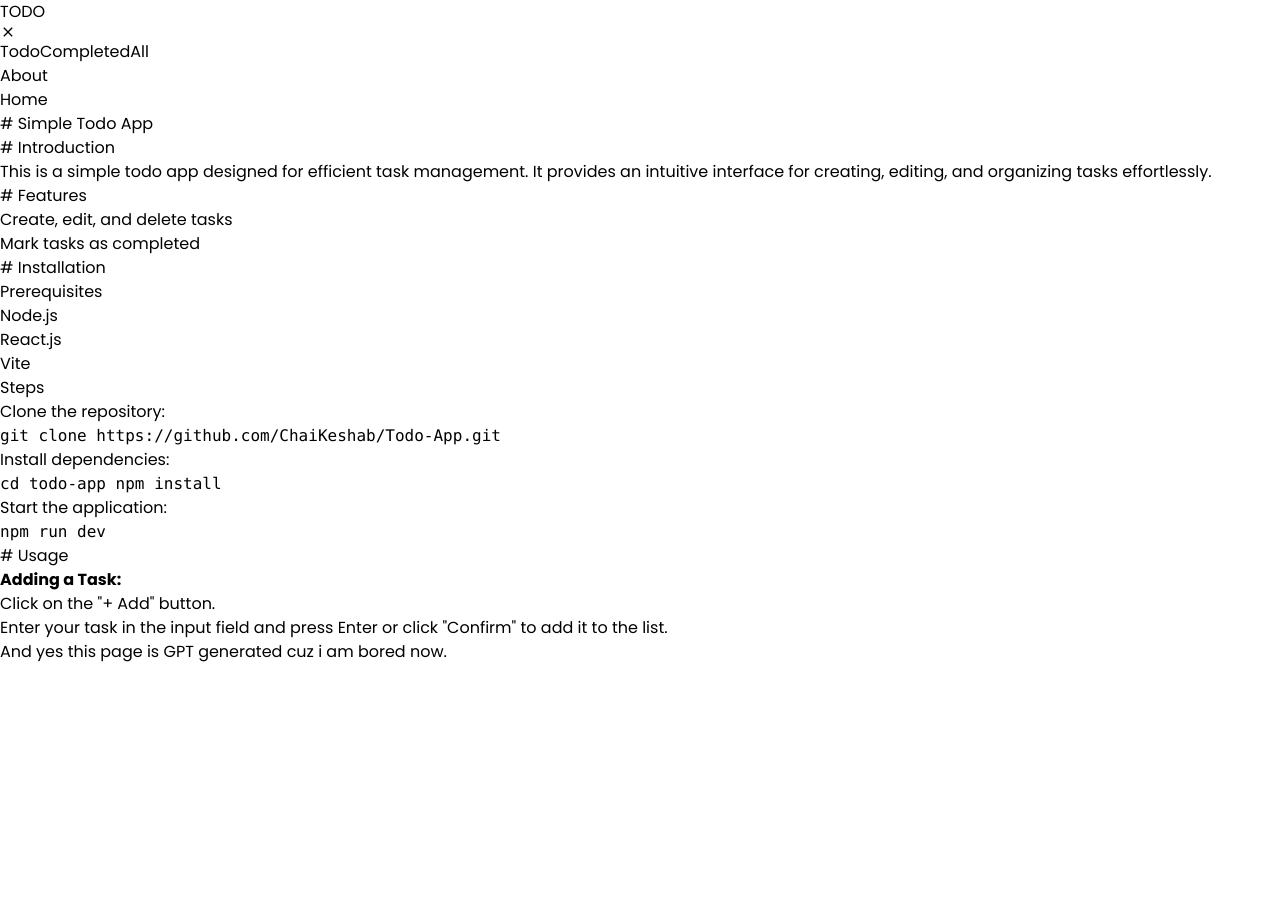
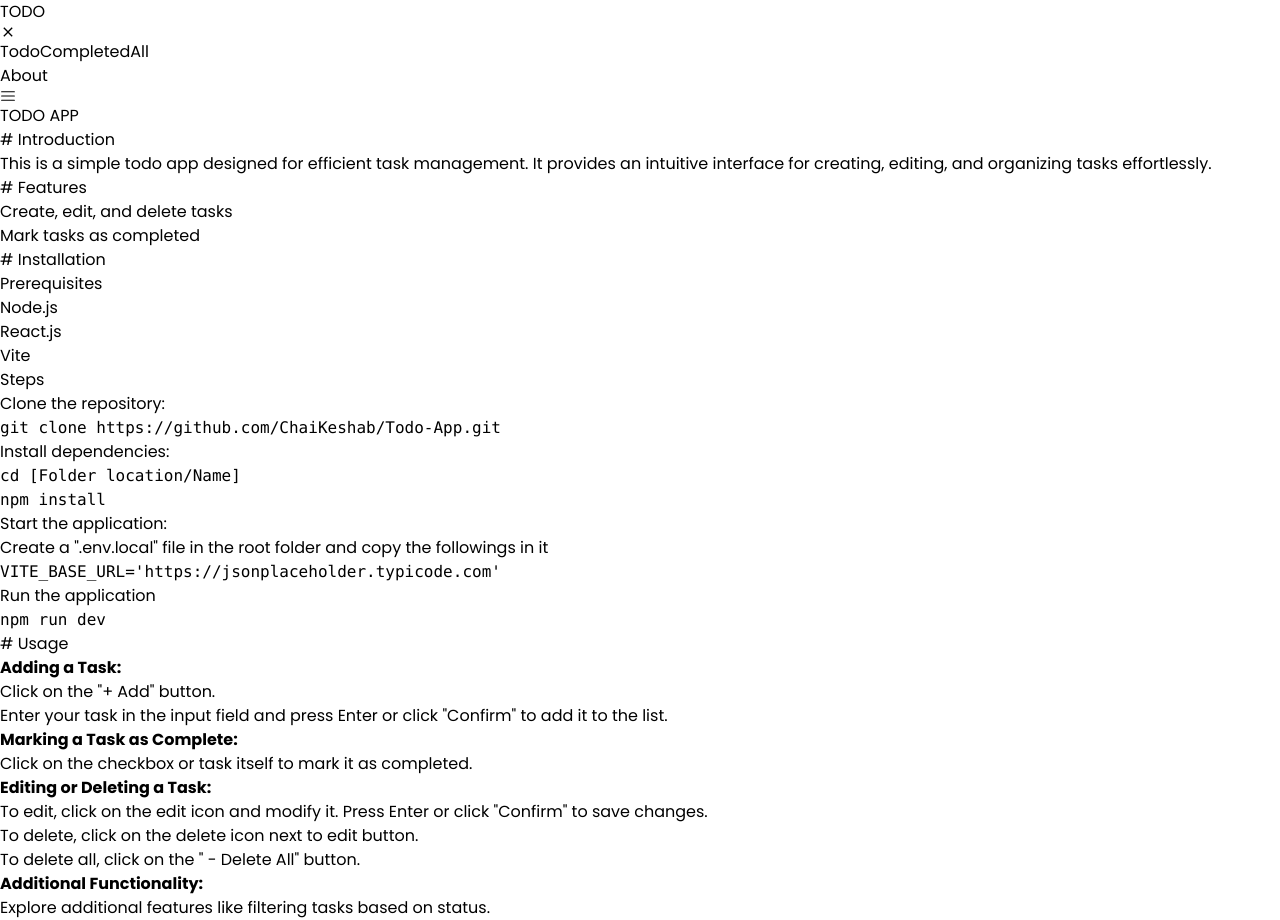
Before and after one commit to ChaiKeshab/Todo-App, a React (Vite) app: page /about in a window 1280 px wide. Before the commit the page ends 800 px from the top, so only its background shows below. Built offline with nearby package versions, Linux system fonts and the light colour scheme; no server answers.

Commit message:
About page

```diff
--- a/src/pages/About.jsx
+++ b/src/pages/About.jsx
@@ -1,35 +1,36 @@
-import { useNavigate } from "react-router-dom";
-import { Button } from '../components/index'
-import { filterType } from '../data/filterType'
 import { useDispatch } from "react-redux";
-import { setFilter } from '../redux/index'
+import useWindowResolution from '../hooks/useWindowResolution'
+import { RxHamburgerMenu } from "react-icons/rx";
+import { isSideBarOpen } from '../redux/index'
+
 
 const TodoApp = () => {
 
     const dispatch = useDispatch()
-    const navigate = useNavigate()
+    const windowSize = useWindowResolution();
+
+    const isLgScreen = windowSize.width >= 1024 ? true : false
 
     return (
-        <div className=" flex flex-col h-screen overflow-x-auto w-full pl-3 pb-5 mt-4 md:pl-7">
+        <div className="flex flex-col w-full p-2 mb-5">
 
-            <Button
-                onClick={() => {
-                    navigate('/')
-                    dispatch(setFilter(filterType.Todo))
-                }}
+            <div className={`${isLgScreen ? 'hidden' : 'flex'} max-h-[10vh] flex items-center py-5 justify-start`}>
+                <RxHamburgerMenu
+                    onClick={() => dispatch(isSideBarOpen())}
+                    className={`${isLgScreen ? 'hidden' : 'block'} text-xl hover:cursor-pointer`}
+                />
+                <h1 className={`mx-auto text-center text-2xl font-bold md:text-4xl`}>TODO APP</h1>
+            </div>
 
-                className=" px-4 py-2 bg-blue-400 w-fit text-white rounded-md"
-                label={'Home'}
-            />
-
-            <h1 className="text-3xl font-bold mb-4 text-center"># Simple Todo App</h1>
 
             <div className="bg-gray-100 p-6 rounded-md mb-6">
                 <h2 className="text-lg font-semibold mb-2"># Introduction</h2>
-                <p className="text-gray-700">
+                <p className="text-gray-700 text-justify">
                     This is a simple todo app designed for efficient task management. It provides an intuitive interface for creating, editing, and organizing tasks effortlessly.
                 </p>
             </div>
+
+
 
             <div className="bg-gray-100 p-6 rounded-md mb-6">
                 <h2 className="text-lg font-semibold mb-2"># Features</h2>
@@ -49,49 +50,100 @@ const TodoApp = () => {
                         <li>Vite</li>
                     </ul>
                 </div>
+
+
                 <div className="mt-4">
                     <h3 className="text-md font-semibold mb-1">Steps</h3>
                     <ol className="list-decimal list-inside text-gray-700">
                         <li>
                             Clone the repository:
-                            <pre>
-                                <code className="text-sm bg-gray-200 p-1 rounded-md">git clone https://github.com/ChaiKeshab/Todo-App.git</code>
-                            </pre>
+                            <div className=" bg-gray-200 p-2 my-1 rounded-md">
+                                <code className="text-sm">git clone https://github.com/ChaiKeshab/Todo-App.git </code>
+                            </div>
                         </li>
-                        <li>
+
+                        <li className="mt-3">
                             Install dependencies:
-                            <pre>
-                                <code className="text-sm bg-gray-200 p-1 rounded-md">
-                                    cd todo-app
+                            <div className=" bg-gray-200 p-2 my-1 rounded-md">
+
+                                <code className="text-sm">
+                                    cd [Folder location/Name]
+                                </code>
+
+                                <div></div>
+
+                                <code className="text-sm">
                                     npm install
                                 </code>
-                            </pre>
+
+                            </div>
                         </li>
-                        <li>
+
+
+
+                        <li className="mt-3">
                             Start the application:
-                            <pre>
+
+                            <ul className="my-2 list-disc list-inside text-gray-700">
+                                <li>Create a &quot;.env.local&quot; file in the root folder and copy the followings in it</li>
+                            </ul>
+
+                            <div className=" bg-gray-200 whitespace-normal break-words py-2 px-4 rounded-md">
+                                <code className="text-sm">
+                                    VITE_BASE_URL=&apos;https://jsonplaceholder.typicode.com&apos;
+                                </code>
+
+                            </div>
+
+                            <ul className="my-2 list-disc list-inside text-gray-700">
+                                <li>Run the application</li>
+                            </ul>
+
+                            <div className=" bg-gray-200 my-3 py-2 px-4 rounded-md">
                                 <code className="text-sm bg-gray-200 p-1 rounded-md">npm run dev</code>
-                            </pre>
+                            </div>
                         </li>
                     </ol>
                 </div>
             </div>
 
+
+
             <div className="bg-gray-100 p-6 rounded-md">
                 <h2 className="text-lg font-semibold mb-2"># Usage</h2>
-                <ol className="list-decimal list-inside text-gray-700">
-                    <li>
+
+                <ol className="list-decimal my-3 list-inside text-gray-700">
+                    <li className="my-4">
                         <strong>Adding a Task:</strong>
-                        <ul className="list-disc list-inside">
-                            <li>Click on the "+ Add" button.</li>
-                            <li>Enter your task in the input field and press Enter or click "Confirm" to add it to the list.</li>
+                        <ul className="mt-2 list-disc list-inside">
+                            <li>Click on the &quot;+ Add&quot; button.</li>
+                            <li>Enter your task in the input field and press Enter or click &quot;Confirm&quot; to add it to the list.</li>
+                        </ul>
+                    </li>
+
+                    <li className="my-4">
+                        <strong>Marking a Task as Complete:</strong>
+                        <ul className="mt-2 list-disc list-inside">
+                            <li>Click on the checkbox or task itself to mark it as completed.</li>
+                        </ul>
+                    </li>
+
+                    <li className="my-4">
+                        <strong>Editing or Deleting a Task:</strong>
+                        <ul className="mt-2 list-disc list-inside">
+                            <li>To edit, click on the edit icon and modify it. Press Enter or click &quot;Confirm&quot; to save changes.</li>
+                            <li>To delete, click on the delete icon next to edit button.</li>
+                            <li>To delete all, click on the &quot; - Delete All&quot; button.</li>
+                        </ul>
+                    </li>
+
+                    <li className="my-4">
+                        <strong>Additional Functionality:</strong>
+                        <ul className="mt-2 list-disc list-inside">
+                            <li>Explore additional features like filtering tasks based on status.</li>
                         </ul>
                     </li>
                 </ol>
-            </div>
-
-            <div className='text-3xl'>
-                And yes this page is GPT generated cuz i am bored now.
             </div>
         </div>
     );
```
